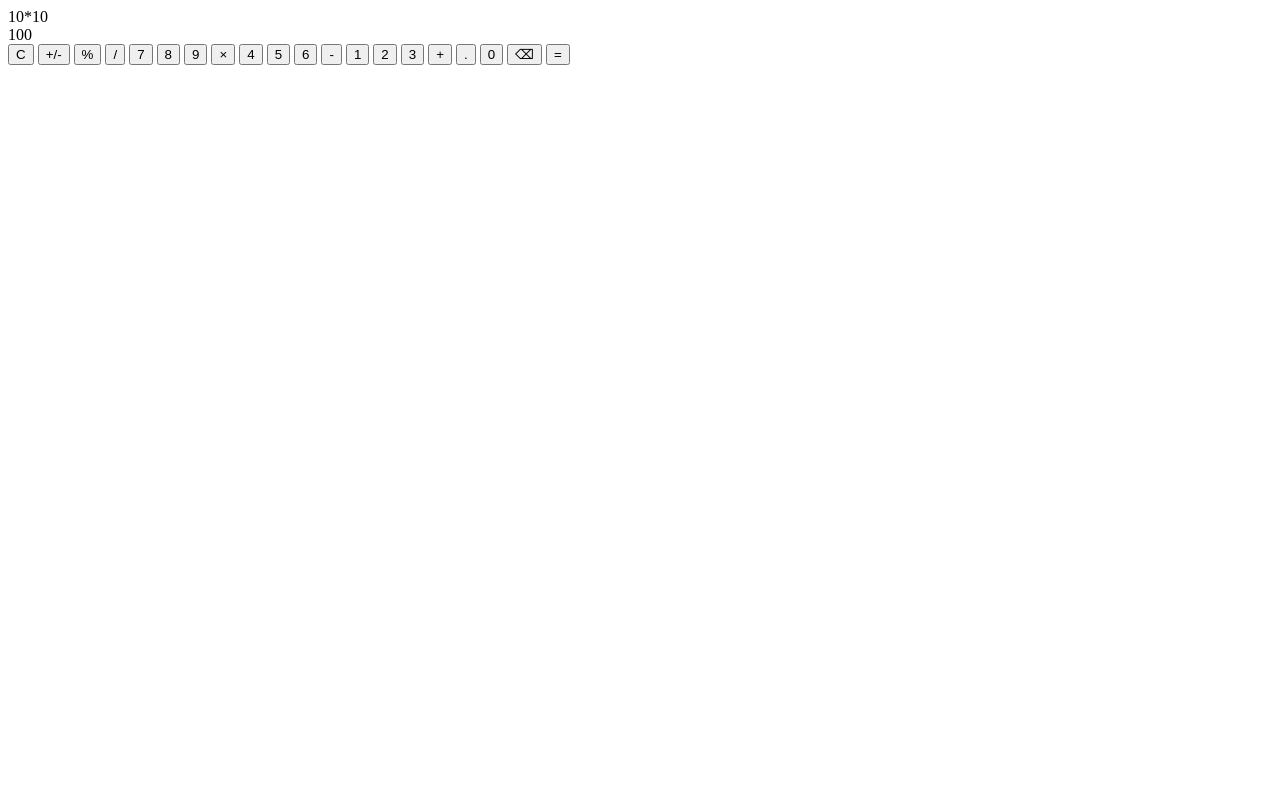
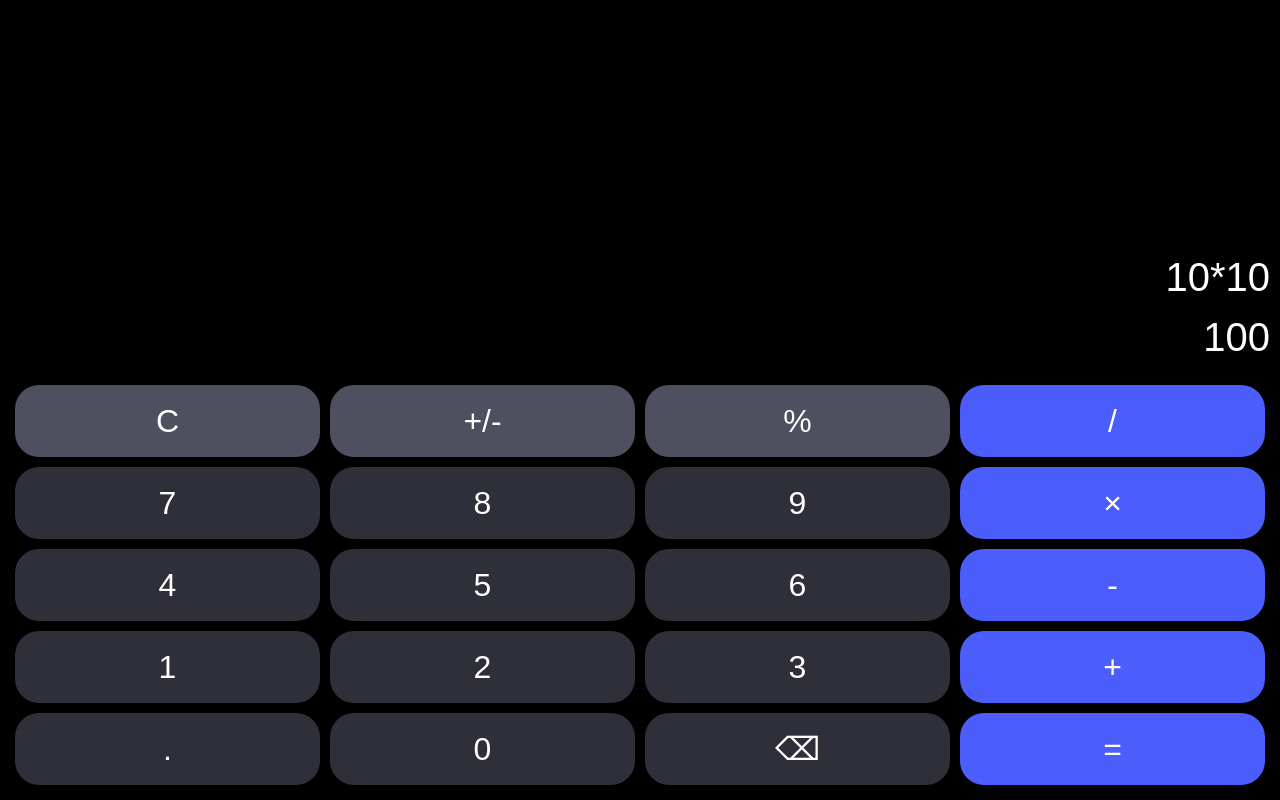
Before and after one commit to anandu4879/calculator, a plain HTML site: page index.html in a window 1280 px wide. Drawn offline with Linux system fonts and the light colour scheme.

Commit message:
css
css work done

```diff
--- a/index.html
+++ b/index.html
@@ -12,7 +12,7 @@
         <div id="expression">10*10</div>
         <div id="result">100</div>
     </section>
-    <section>
+    <section id="input">
         <button class="btn light" data-action="clear" data-value="C">C</button>
         <button class="btn light" data-action="negate" data-value="">+/-</button>
         <button class="btn light" data-action="mod" data-value="%">%</button>
--- a/style.css
+++ b/style.css
@@ -0,0 +1,56 @@
+body {
+    height:100vh;
+    margin: 0;
+    display: flex;
+    flex-direction: column;
+    font-family: sans-serif;
+    background-color: black;
+    color: white;
+}
+section{
+    display: flex;
+    flex-wrap: wrap;
+    flex: 1;
+    padding: 10px;
+    font-size: 40px;
+    font-weight: 300;
+}
+#output{
+    flex-direction: column;
+    justify-content: flex-end;
+    align-items: flex-end;
+    gap: 15px;
+}
+
+.btn{
+    flex-basis: calc(25% - 10px);
+    margin: 5px;
+    font-size: 32px;
+    height: 72px;
+    border: 0;
+    border-radius: 24px;
+    cursor: pointer;
+    color: white;
+
+}
+.light,.light:focus{
+    background-color: #4e505f;
+
+}
+.light:hover{
+    background-color: #8890a5;
+}
+.blue,.blue:focus{
+    background-color: #4b5efc;
+
+}
+.blue:hover{
+    background-color: #798bf9;
+}
+.dark,.dark:focus{
+    background-color: #2e2f38;
+
+}
+.dark:hover{
+    background-color: #505266;
+}
```
